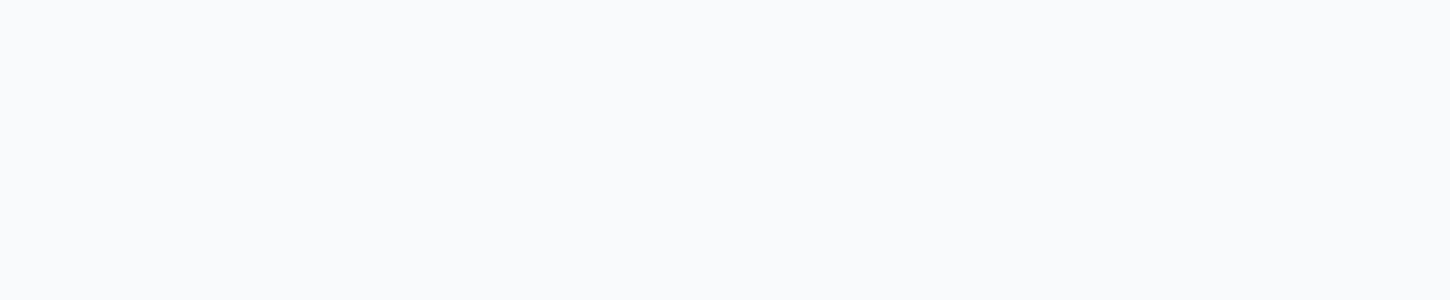
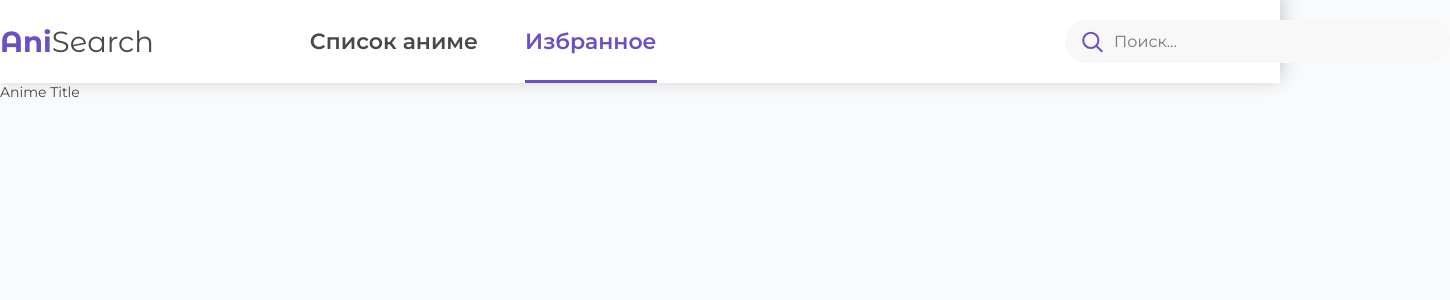
Before and after one commit to basya01/AniSearch, a React (Create React App) app: page /anime/1 in a window 1280 px wide. Before the commit this address had no page. Shown: the top 300 px of the page, 1450 px wide, since content can reach past the window. Built offline with nearby package versions, Linux system fonts and the light colour scheme.

Commit message:
move active page state in redux

```diff
--- a/src/App.tsx
+++ b/src/App.tsx
@@ -1,6 +1,7 @@
 import { FC } from 'react';
 import { Route, Routes } from 'react-router-dom';
 import Header from './components/Header';
+import Anime from './pages/Anime/Anime';
 import AnimeList from './pages/AnimeList/AnimeList';
 import './styles/App.scss';
 import './styles/reset.scss';
@@ -11,6 +12,7 @@ const App: FC = () => {
       <Route path="/" element={<Header />}>
         <Route path="" element={<AnimeList />} />
         <Route path="favorite" element={<div>Favorite</div>} />
+        <Route path="anime/:id" element={<Anime />} />
       </Route>
     </Routes>
   );
--- a/src/components/AnimeItem/index.tsx
+++ b/src/components/AnimeItem/index.tsx
@@ -1,8 +1,13 @@
-import React, { FC } from 'react';
+import React, { FC, useEffect } from 'react';
 import styles from './AnimeItem.module.scss';
 import StatusIcon from '../../assets/status-icon.svg';
+import { useNavigate } from 'react-router-dom';
+import { useDispatch } from 'react-redux';
+import { AppDispatch } from '../../redux/store';
+import { setPage } from '../../redux/slices/page';
 
 interface AnimeItemProps {
+  id: number;
   russian: string;
   image: { original: string };
   released_on: string | null;
@@ -10,11 +15,18 @@ interface AnimeItemProps {
   status: string;
 }
 
-const AnimeItem: FC<AnimeItemProps> = ({ russian, image, released_on, score, status }) => {
+const AnimeItem: FC<AnimeItemProps> = ({ id, russian, image, released_on, score, status }) => {
+  const navigate = useNavigate();
+  const dispatch = useDispatch<AppDispatch>();
   const releasedYear = released_on ? released_on.slice(0, 4) : 'XXXX';
 
+  const animeItemHandler = () => {
+    navigate(`/anime/${id}`);
+    dispatch(setPage(NaN));
+  };
+
   return (
-    <div className={styles.item}>
+    <div className={styles.item} onClick={animeItemHandler}>
       <img src={`https://shikimori.one${image.original}`} alt="" />
       <h3 className={styles.title}>{russian}</h3>
       <div className={styles.info}>
--- a/src/components/Header/index.tsx
+++ b/src/components/Header/index.tsx
@@ -1,13 +1,15 @@
-import React, { FC } from 'react';
-import { useState } from 'react';
-import { Link, Outlet, useLocation } from 'react-router-dom';
-
+import { FC } from 'react';
+import { useSelector } from 'react-redux';
+import { useDispatch } from 'react-redux';
+import { Link, Outlet } from 'react-router-dom';
+import { setPage } from '../../redux/slices/page';
+import { AppDispatch, RootState } from '../../redux/store';
 import styles from './Header.module.scss';
 import Search from './Search';
 
 const Header: FC = () => {
-  const { pathname } = useLocation();
-  const [activePage, setActivePage] = useState(pathname === '/' ? 0 : 1);
+  const dispatch = useDispatch<AppDispatch>();
+  const { page } = useSelector((state: RootState) => state.page);
 
   const NavItemsData = [
     { id: 0, value: 'Список аниме', link: '/' },
@@ -15,7 +17,7 @@ const Header: FC = () => {
   ];
 
   const pageHandler = (id: number) => {
-    setActivePage(id);
+    dispatch(setPage(id));
   };
 
   const NavItems = NavItemsData.map((item) => (
@@ -23,7 +25,7 @@ const Header: FC = () => {
       <Link
         to={item.link}
         onClick={() => pageHandler(item.id)}
-        className={activePage === item.id ? styles.active : ''}>
+        className={page === item.id ? styles.active : ''}>
         {item.value}
       </Link>
     </div>
--- /dev/null
+++ b/src/pages/Anime/Anime.tsx
@@ -0,0 +1,11 @@
+import React from 'react';
+
+const Anime = () => {
+  return (
+    <div className='container container__page'>
+      Anime Title
+    </div>
+  );
+};
+
+export default Anime;
--- a/src/pages/AnimeList/AnimeList.tsx
+++ b/src/pages/AnimeList/AnimeList.tsx
@@ -8,6 +8,7 @@ import AnimeItem from '../../components/AnimeItem';
 import Filters from '../../components/Filters';
 import { Anime, fetchAnimes } from '../../redux/slices/animes';
 import { FilterState } from '../../redux/slices/filters';
+import { setPage } from '../../redux/slices/page';
 import { AppDispatch, RootState } from '../../redux/store';
 import styles from './AnimeList.module.scss';
 
@@ -61,10 +62,14 @@ const AnimeList = () => {
     dispatch(fetchAnimes(queryParams));
   }, [genres, sort, status, duration, kind, search]);
 
+  useEffect(() => {
+    window.location.pathname === '/' ? dispatch(setPage(0)) : dispatch(setPage(1));
+  }, [])
+
   return (
     <section>
       <Filters isOpen={filtersOpen} setIsOpen={setFilterOpen} />
-      <div className="container container__anime-list">
+      <div className="container container__page">
         <div className={`container__content ${styles.position}`}>
           <div className={styles.wrapper}>
             <img
--- /dev/null
+++ b/src/redux/slices/page.ts
@@ -0,0 +1,24 @@
+import { createSlice } from '@reduxjs/toolkit';
+import type { PayloadAction } from '@reduxjs/toolkit';
+
+interface PageState {
+  page: number;
+}
+
+const initialState: PageState = {
+  page: window.location.pathname === '/' ? 0 : 1,
+};
+
+export const pageSlice = createSlice({
+  name: 'counter',
+  initialState,
+  reducers: {
+    setPage: (state, action: PayloadAction<number>) => {
+      state.page = action.payload;
+    },
+  },
+});
+
+export const { setPage } = pageSlice.actions;
+
+export default pageSlice.reducer;
--- a/src/redux/store.ts
+++ b/src/redux/store.ts
@@ -1,11 +1,13 @@
 import { configureStore } from '@reduxjs/toolkit';
 import animes from './slices/animes';
 import filters from './slices/filters';
+import page from './slices/page';
 
 export const store = configureStore({
   reducer: {
     animes,
     filters,
+    page,
   },
 });
 
--- a/src/styles/App.scss
+++ b/src/styles/App.scss
@@ -20,7 +20,7 @@ html {
     display: flex;
     align-items: center;
   }
-  &__anime-list {
+  &__page {
     padding-top: 83px;
     z-index: 0;
   }
```
